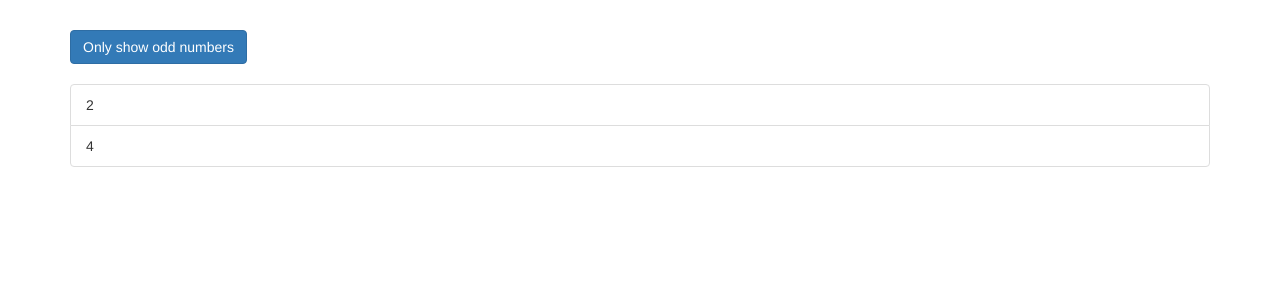
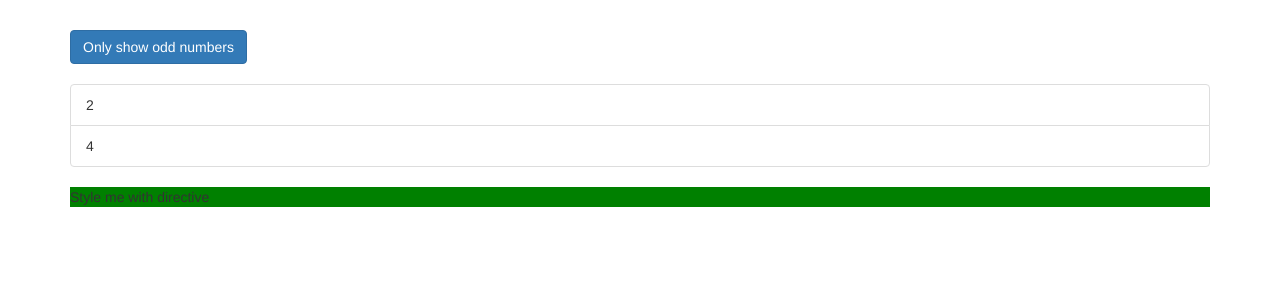
Before and after one commit to sailesh97/Directives, an Angular app: page / in a window 1280 px wide. Shown: the top 300 px of the page. Built offline with nearby package versions, Linux system fonts and the light colour scheme.

Commit message:
Creating a basic custom directive. Different styles of using a directive. Good practices to follow while naming file names or class names in Angular

```diff
--- a/src/app/app.component.html
+++ b/src/app/app.component.html
@@ -8,6 +8,7 @@
       <ul class="list-group">
         <div *ngIf = "onlyOdd">
           <li
+
           class="list-group-item"
           *ngFor="let odd of oddNumbers"
           [ngClass]="{odd: odd % 2 !== 0}"
@@ -26,6 +27,8 @@
         </li>
         </div>
       </ul>
+      <!-- <appBasicHighlight> Style me with directive </appBasicHighlight> -->
+      <p appBasicHighlight> Style me with directive </p>
     </div>
   </div>
 </div>
--- a/src/app/app.module.ts
+++ b/src/app/app.module.ts
@@ -4,10 +4,11 @@ import { FormsModule } from '@angular/forms';
 
 
 import { AppComponent } from './app.component';
-
+import { BasicHighlightDirective } from './basic-highlight/basic-highlight.directive';
 @NgModule({
   declarations: [
-    AppComponent
+    AppComponent,
+    BasicHighlightDirective
   ],
   imports: [
     BrowserModule,
--- /dev/null
+++ b/src/app/basic-highlight/basic-highlight.directive.ts
@@ -0,0 +1,106 @@
+import { Directive, ElementRef, OnInit } from "@angular/core";
+
+@Directive({
+    selector: '[appBasicHighlight]',
+})
+/* @Directive({
+    selector: 'appBasicHighlight',
+}) */
+
+export class BasicHighlightDirective implements OnInit{
+
+    /**We don't need to write anything in the constructor body.
+     * But in the list of arguements, we need to list a couple of args we want to get whenever an object of this class is created
+     * in order to get access to the HTML element on which our directive is placed on. */
+    /** As Angular is responsible for a creating a object of this class, Angular can pass these args to us while the object creation process is going on.*/
+    /** Here the type of the arguement is important. It has to be ElementRef */
+    constructor(private elementObj: ElementRef) {}
+    /**
+     * Now to use this data of type ElementRef everywhere in the BasicHighlightDirective class, we can use a Typescript shortcut by adding "private" in front of it.
+     * By which we can access this property every where in this file by saying this.propertyname
+     *  Here : this.elementObj.
+     * You can use any name of your convinience.
+     */
+
+    ngOnInit(){
+        this.elementObj.nativeElement.style.backgroundColor = 'green';
+    }
+}
+
+/**
+ * Like we discussed before regarding the good practices in Angular we need to follow while naming the file names or class names.
+ *
+ * Here we named the file as basic-hightlight.directive.ts.
+ *
+ * To generalize it, fileName.theBuildingBlockname.ts
+ *
+ * By this convention, it's very easy to say what's inside a file
+ * For ex: server.component.ts--> It's a component file
+ *          basic-highlight.directive.ts--> It's a directive file.
+ *
+ * export is used as we will use this directive class outside of this file
+ *
+ * Convention for ClassName: Concat the FileName and BuildingBlockName with camel-case convention.
+ * Like the filename that includes the buildingblock name, the class name is also descriptive about the purpose of the file.
+ */
+
+/**
+ * Like we discussed in components section. Until and Unless we mention any decorator, It's only a normal Javascript class. To make it a special class (like a component class or a directive class), we need to explicitly mention the corresponding decorator.
+ * The decorator take some extra information that we call as metadata, to configure the directive.
+ */
+
+/**
+ * Like when we create a new component, we need to inform Angular about it by registering it in declarations array of app.module.ts; we need to do the same for directives as well,
+ * so that we can use the selector of this directive everywhere application-wide.
+ */
+
+/**
+ * Now to do something on the html element on which we will place our custom directive, we need to access that first.
+ * Angular does that for us. So Angular injects the HTML element on which we'll place our custom directive. The injected element is of type ElementRef(Angular Type), which holds a reference to that HTML element with all it's properties and methods.
+ *
+ * Note: We have better ways of accessing the DOM. Accessing through ElementRef is not recommended. We'll discuss the other ways in next lessons.
+ *
+ */
+
+/**
+ * Different ways of using a directive:
+ *
+ * 1. Attribute Style Selector:
+ * If in the @Directive() decorator you've used selector name wrapped with []; then while using it as an attribute in other files no need of wrap again with square brackets.
+ *
+ * Syntax:
+ * In directive file:
+ * @Directive({
+    selector: '[appBasicHighlight]',
+    })
+
+    In HTML files:
+
+    <p id="para-1" appBasicHightlight> Style me with directive </p>
+    <button disabled appBasicHighlight> Style me with directive </p>
+
+    In the above example, p element has an id attribute which expects a unique string value,
+    button element has a disabled attribute which don't take any value.
+    Simillarly appBasicHighlight is also an custom directive we made that we can use application-wide.
+
+ * 2. Class Style Selector:
+    In directive file:
+
+    @Directive({
+        selector: '.appBasicHighlight',
+    })
+
+    In HTML Files:
+    <p class="appBasicHighlight"> Style me with directive </p>
+
+ * 3. Component style selector:
+
+    In directive file:
+
+    @Directive({
+        selector: 'appBasicHighlight',
+    })
+
+    In HTML Files:
+    <appBasicHighlight> Style me with directive </appBasicHighlight>
+ */
```
